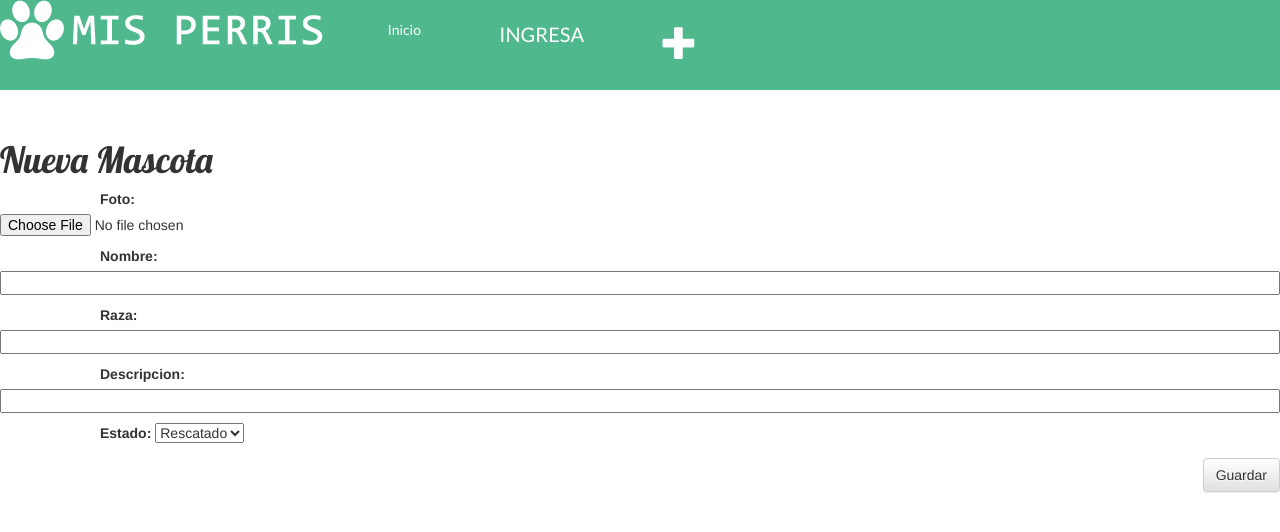
After one commit to KoniAltamirano/Mis-Perris, a Django app: page /mascota/new/ in a window 1280 px wide. The commit adds this page. Shown: the top 532 px of the page. Run offline with Django 3.2, Linux system fonts and the light colour scheme; some libraries are stand-ins or nearby versions.

Commit message:
se agrego el urls ....../mascota_list con edit agregar y borrar,registro extendido de accounts/base_accounts

```diff
--- a/misperris/blog/static/Js/modal.js
+++ b/misperris/blog/static/Js/modal.js
@@ -1,6 +1,6 @@
 $('.galeria__img').click(function(e){
 var img = e.target.src;
-var modal= '<div class="col-xs-12"><div class="modal" id="modal"><img src="'+ img +'" class="modal__img"><div class="modal__boton" id="modal_salir">X</div></div></div>';
+var modal= '<div class="col-xs-12"><div class="modal" id="modal"><img src="'+ img +'" class="modal__img">  <div class="modal__boton" id="modal_salir">X</div></div></div>';
 $('#fotografias').append(modal)
 $('#modal_salir').click(function(){
 $('#modal').remove();
--- a/misperris/blog/static/css/Style2.css
+++ b/misperris/blog/static/css/Style2.css
@@ -1,6 +1,8 @@
-body {
+section{
     background-image: url("https://cdn-ffhhbeta.pressidium.com/wp-content/uploads/2018/04/girlandog.jpg");
     background-size: 100%;
     background-color: rgba(255, 255, 255, 0.5);
     background-blend-mode: lighten;
+
+
 }
--- a/misperris/blog/templates/blog/Main.html
+++ b/misperris/blog/templates/blog/Main.html
@@ -48,6 +48,7 @@
                                 <a href="#">Contáctanos</a>
                             </li>
                             {% if user.is_authenticated %}
+
                             <li>
                                 <a href="Registro.html">Postula AQUÍ!</a>
                             </li>
@@ -218,7 +219,7 @@
 
                     <h2>{{pets.nombre}}</h2>
                     <img src="{{pets.foto.url}}" class="galeria__img" width="200">
-                    {{pets.descripcion}}
+
                 </li>
                 {% endif %} {% endfor %}
             </div>
--- /dev/null
+++ b/misperris/blog/templates/blog/base_mascotas.html
@@ -0,0 +1,79 @@
+{% load staticfiles %}
+
+<!DOCTYPE html>
+<html lang="en">
+
+<head>
+    <meta charset="UTF-8">
+    <meta name="viewport" content="width=device-width, initial-scale=1.0">
+    <meta http-equiv="X-UA-Compatible" content="ie=edge">
+
+    <title>Mis Perris</title>
+    <script src="/static/Js/jquery-3.3.1.js"></script>
+    <link rel="stylesheet" href="/static/fontsicon/style.css">
+    <link rel="stylesheet" href="/static/css/flexboxgrid.css">
+    <link rel="stylesheet" href="" type="text/css">
+    <script src="static/Js/jquery.flexslider.js"></script>
+    <link rel="stylesheet" href="/static/css/LightBox.css">
+    <link rel="stylesheet" href="/static/css/flexslider.css">
+    <script type="text/javascript" charset="utf-8">
+        $(window).load(function () {
+            $('.flexslider').flexslider();
+        });
+    </script>
+    <script src="static/Js/script.js"></script>
+    <link rel="stylesheet" href="/static/css/Style.css">
+    <link rel="stylesheet" href="//maxcdn.bootstrapcdn.com/bootstrap/3.2.0/css/bootstrap.min.css">
+    <link rel="stylesheet" href="//maxcdn.bootstrapcdn.com/bootstrap/3.2.0/css/bootstrap-theme.min.css">
+    <link href='//fonts.googleapis.com/css?family=Lobster&subset=latin,latin-ext' rel='stylesheet' type='text/css'>
+    <link rel="stylesheet" href="{% static 'css/blog.css' %}">
+
+</head>
+<body>
+    <div class="">
+        <div class="row">
+            <div class="col-xs-12">
+                <header>
+                    <nav>
+                        <ul>
+                            <li>
+                                <img src="/static/IMG/logo.png" alt="logo">
+                            </li>
+                            <li>
+                                <a href="{% url 'blog:home' %}">Inicio</a>
+                            </li>
+
+                            {% if user.is_authenticated %}
+
+                            <li style="font-size:16px">
+                                <div class="connect-message">
+                                Conectado como: {{ request.user }}
+                                </div>
+                            </li>
+                            <li>
+                                <form class="logout-link" action="{% url 'accounts:logout' %}" method="post">
+                                    {% csrf_token %}
+                                    <button class="salir" type="submit">Salir</button>
+                                </form>
+                            </li>
+                            {% else %}
+                            <li style="font-size:20px">
+                                <a href="{% url 'accounts:login' %}">INGRESA</a>
+                            </li>
+                            {% endif %}
+                            <li>
+                                    <a href="{% url 'blog:mascota_new' %}" class="top-menu"><span class="glyphicon glyphicon-plus"></span></a>
+                            </li>
+
+                        </ul>
+                    </nav>
+                </header>
+                <br>
+                {% block content %}
+                {% endblock %}
+            </div>
+        </div>
+    </div>
+</body>
+
+</html>
--- /dev/null
+++ b/misperris/blog/templates/blog/mascota_edit.html
@@ -0,0 +1,15 @@
+{% extends 'blog/base_mascotas.html' %}
+
+
+{% block content %}
+
+<h1>Nueva Mascota</h1>
+<form method="POST" class="post-form">{% csrf_token %}
+    {{ form.as_p }}
+
+    <button type="submit" class="save btn btn-default">Guardar</button>
+
+
+</form>
+
+{% endblock %}
--- a/misperris/blog/urls.py
+++ b/misperris/blog/urls.py
@@ -7,13 +7,15 @@ app_name='blog'
 
 urlpatterns = [
     url(r'^$', views.home, name='home'),
-
+    url(r'^Mascota_List',views.mascota_list,name='mascota_list'),
     url(r'^Usuario_List', views.usuario_list, name='usuario_list'),
+    url(r'^mascota/(?P<pk>[0-9]+)/$', views.mascota_detail, name='mascota_detail'),
+    url(r'^mascota/(?P<pk>[0-9]+)/edit/$', views.mascota_edit, name='mascota_edit'),
     url(r'^Registro', views.registro, name='registro'),
     path('ajax/load-cities/', views.load_ciudades, name='load_ciudades'),
     url(r'^usuario/(?P<pk>[0-9]+)/$', views.usuario_detail, name='usuario_detail'),
     url(r'^usuario/(?P<pk>[0-9]+)/edit/$', views.usuario_edit, name='usuario_edit'),
-    url(r'^Mascota_List/$',views.mascota_list),
+    url(r'^mascota/new/$', views.mascota_new, name='mascota_new'),
 ]
 
 urlpatterns += staticfiles_urlpatterns()
--- a/misperris/blog/views.py
+++ b/misperris/blog/views.py
@@ -2,15 +2,11 @@ from django.shortcuts import render, get_object_or_404
 from django.utils import timezone
 from .models import Usuario, Mascotas , Ciudad
 from .forms import UsuarioForm
+from .forms import MascotasForm
 from django.shortcuts import redirect
 from django.contrib.auth.decorators import login_required, permission_required
 from . import forms
 from django.http import HttpResponse
-from django.views.generic import ListView
-
-class MascotaList(ListView):
-    model = Mascotas
-
 
 
 # Create your views here.
@@ -43,6 +39,43 @@ def usuario_new(request):
         form = UsuarioForm()
     return render(request, 'blog/Usuario_Edit.html', {'form': form})
 
+
+
+@login_required(login_url="/accounts/login/")
+def usuario_detail(request,pk):
+    usuario = get_object_or_404(Usuario, pk=pk)
+    return render(request, 'blog/Usuario_Detail.html', {'usuario': usuario})
+
+def load_ciudades(request):
+    region_id = request.GET.get('region')
+    ciudades = Ciudad.objects.filter(region_id=region_id).order_by('nombre')
+    return render(request, 'blog/ciudad_dropdown_list_options.html', {'ciudades': ciudades})
+
+def mascota_list(request):
+    mascotas = Mascotas.objects.filter().order_by('fecha_publicacion')
+    return render(request, 'blog/mascota_list.html', {'mascotas':mascotas})
+
+def mascota_detail(request, pk):
+    mascotas = get_object_or_404(Mascotas, pk=pk)
+    return render(request, 'blog/mascota_detail.html', {'mascotas': mascotas})
+
+def mascota_new(request):
+    form = MascotasForm()
+    return render(request, 'blog/mascota_edit.html', {'form': form})
+
+def mascota_new(request):
+    if request.method == "POST":
+        form = MascotasForm(request.POST)
+        if form.is_valid():
+            mascota = form.save(commit=False)
+            mascota.nombre = mascota.nombre
+            mascota.fecha_publicacion = timezone.now()
+            mascota.save()
+            return redirect('blog:mascota_detail', pk=mascota.pk)
+    else:
+        form = MascotasForm()
+    return render(request, 'blog/mascota_edit.html', {'form': form})
+
 @login_required(login_url="/accounts/login/")
 def usuario_edit(request, pk):
     usuario = get_object_or_404(Usuario, pk=pk)
@@ -58,16 +91,15 @@ def usuario_edit(request, pk):
     return render(request, 'blog/Usuario_Edit.html', {'form': form})
 
 
-def mascota_list(request):
-    mascotas = Mascotas.objects.all().order_by('fecha_publicacion')
-    return render(request,'blog/Mascota_list.html',{'mascotas':mascotas})
-
-@login_required(login_url="/accounts/login/")
-def usuario_detail(request,pk):
-    usuario = get_object_or_404(Usuario, pk=pk)
-    return render(request, 'blog/Usuario_Detail.html', {'usuario': usuario})
-
-def load_ciudades(request):
-    region_id = request.GET.get('region')
-    ciudades = Ciudad.objects.filter(region_id=region_id).order_by('nombre')
-    return render(request, 'blog/ciudad_dropdown_list_options.html', {'ciudades': ciudades})
+def mascota_edit(request, pk):
+    mascota = get_object_or_404(Mascotas, pk=pk)
+    if request.method == "POST":
+        form = MascotasForm(request.POST, instance=mascota)
+        if form.is_valid():
+            mascota = form.save(commit=False)
+            mascota.author = request.user
+            mascota.save()
+            return redirect('blog:mascota_detail', pk=mascota.pk)
+    else:
+        form = MascotasForm(instance=mascota)
+    return render(request, 'blog/mascota_edit.html', {'form': form})
```
Also changed, not shown: misperris/accounts/static/style.css (+14 -0 lines), misperris/blog/templates/blog/Mascota_list.html (+11 -17 lines), misperris/blog/templates/blog/Registro.html (+11 -7 lines), misperris/blog/templates/blog/mascota_detail.html (added, +14 -0 lines), misperris/db.sqlite3.
